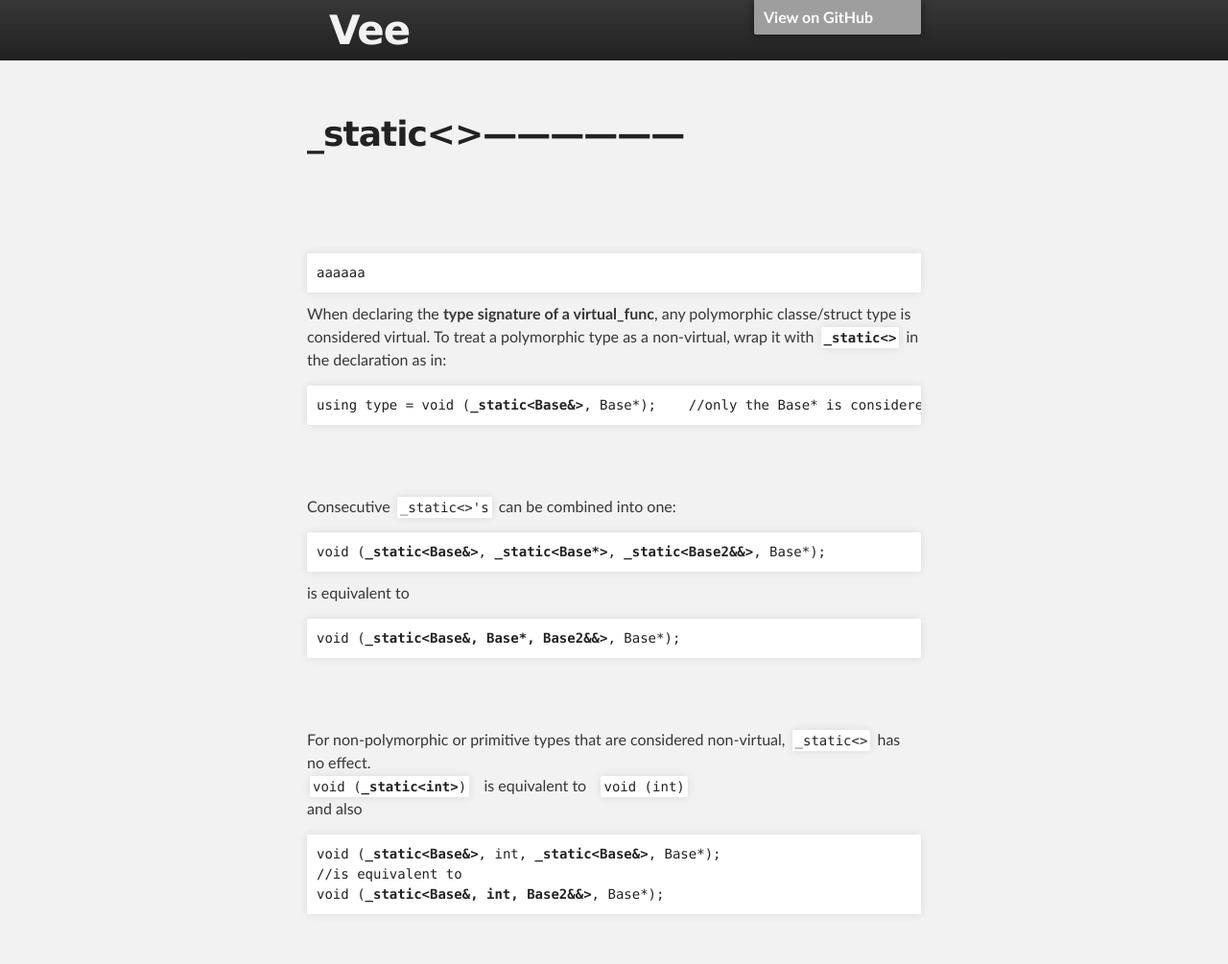
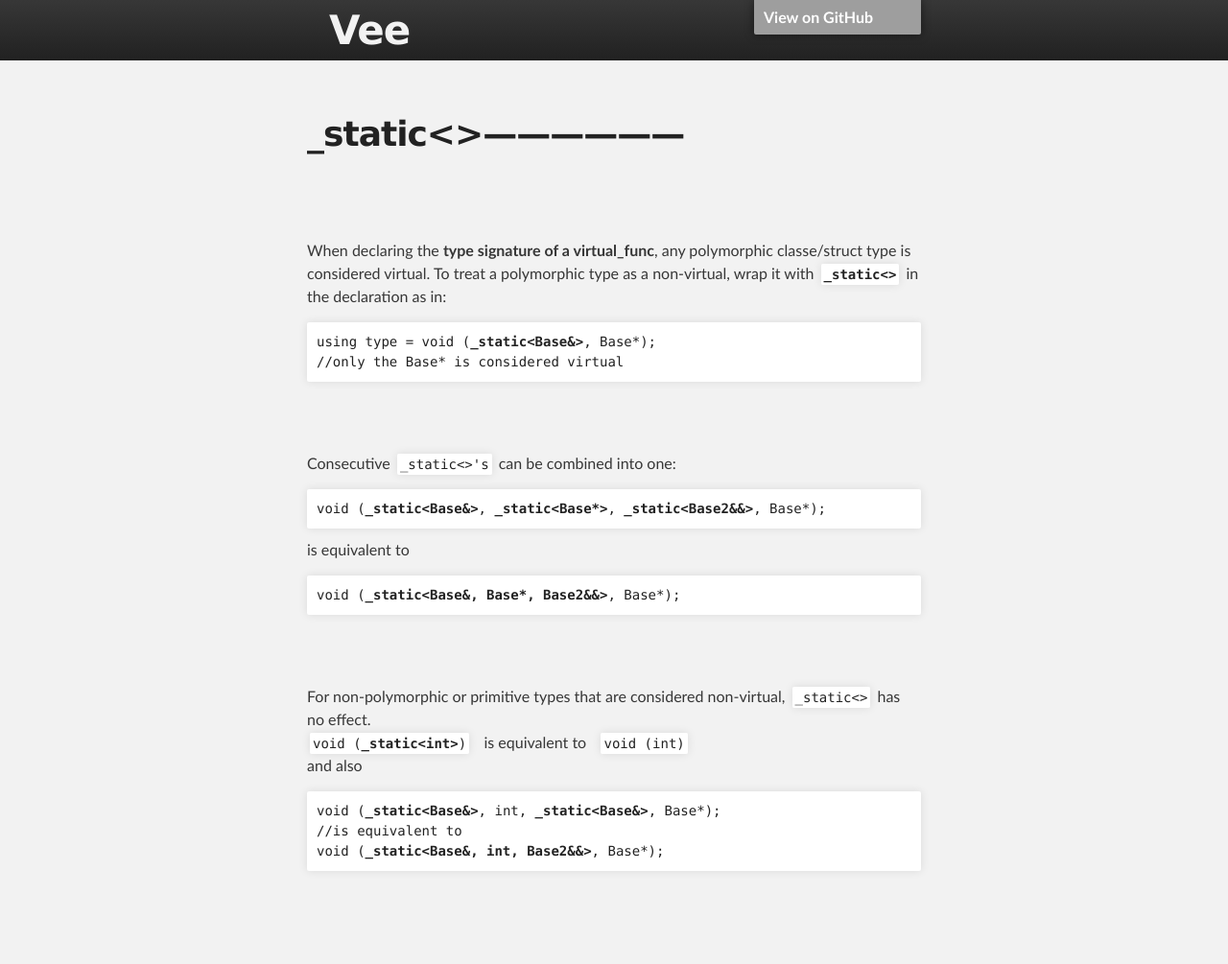
Before and after one commit to tmp2tmp/eee, a Jekyll site: the page built from docs/static.md, in a window 1280 px wide. Shown: the whole page at 96% size. Built offline with Jekyll 4.4.1, drawn with Linux system fonts in a browser that asks for light colours; our own code applies the rules of GitHub Pages for plain Markdown files; the repository's description, which GitHub fills in, is left out; after the commit the page ends 960 px from its top, so only the background shows below that; grey boxes are pictures that could not be loaded.

Commit message:
Update static.md

````diff
--- a/docs/static.md
+++ b/docs/static.md
@@ -2,13 +2,13 @@
 &nbsp;
 &nbsp;
 &nbsp;
-<pre>aaaaaa</pre>
 When declaring the **type signature of a virtual_func**,
 any polymorphic classe/struct type is considered virtual.
 To treat a polymorphic type as a non-virtual, wrap it with **```_static<>```** in the declaration as in:
 
 
-<pre>using type = void (<strong>_static&lt;Base&&gt;</strong>, Base*);    <i>//only the Base* is considered virtual</i></pre>
+<pre>using type = void (<strong>_static&lt;Base&&gt;</strong>, Base*);
+<i>//only the Base* is considered virtual</i></pre>
 
 &nbsp;
 &nbsp;
````
